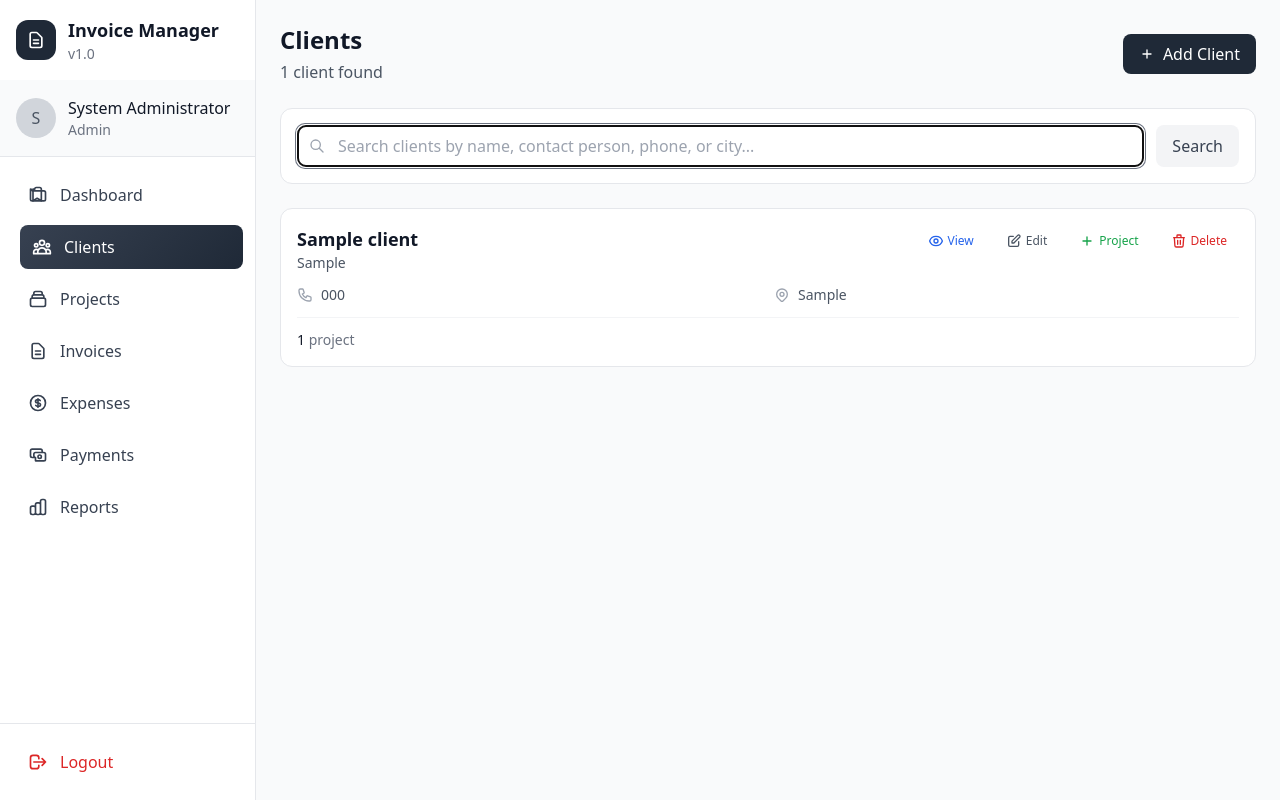
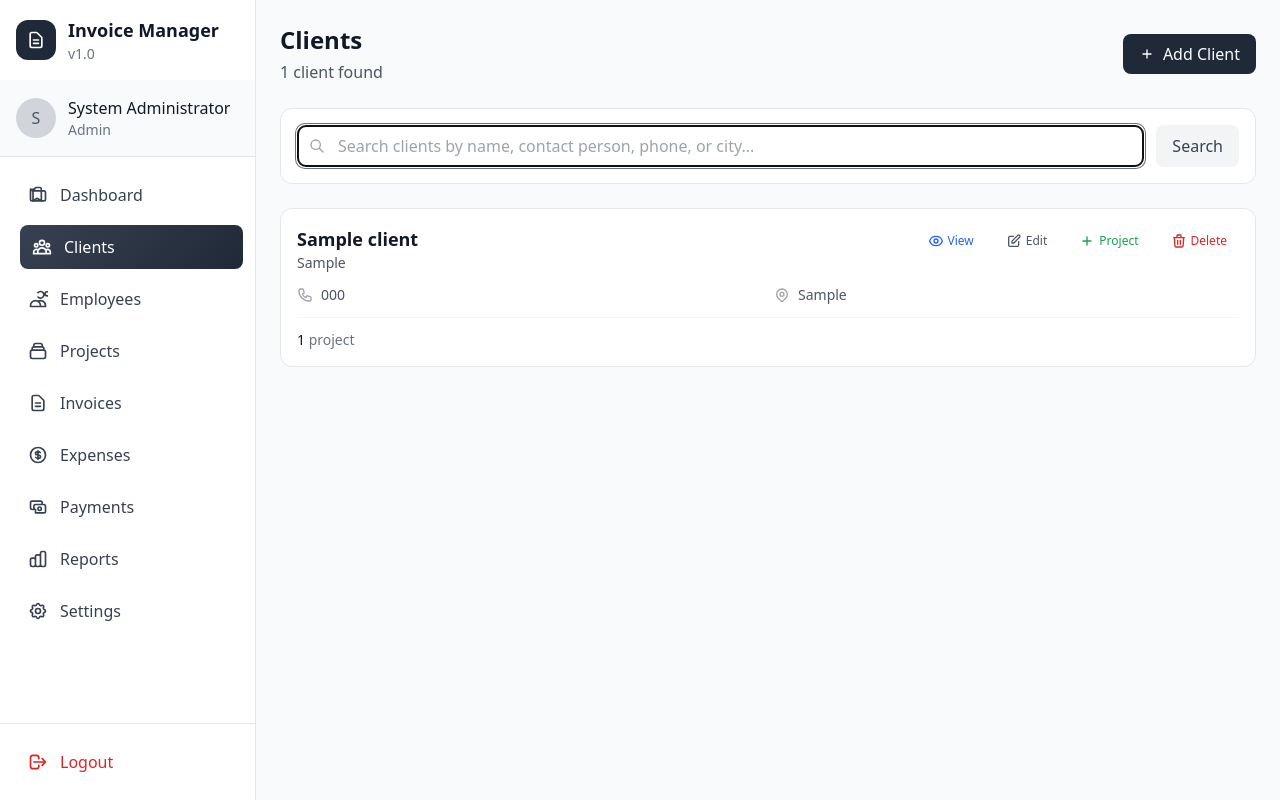
Before and after one commit to nisalrtu/digibrand_cms, a PHP site: page /digibrandcrm/modules/clients/index.php in a window 1280 px wide. Run offline with PHP 8.4, Linux system fonts and the light colour scheme; a user stored in the database is signed in; tables that the repository leaves empty hold one stand-in row (values such as "Sample post"); some libraries are stand-ins or nearby versions.

Commit message:
Add files via upload

```diff
--- a/includes/header.php
+++ b/includes/header.php
@@ -11,7 +11,7 @@ if (!Helper::isLoggedIn()) {
 <head>
     <meta charset="UTF-8">
     <meta name="viewport" content="width=device-width, initial-scale=1.0">
-    <title><?php echo $pageTitle ?? 'Invoice Manager'; ?></title>
+    <title><?php echo $pageTitle ?? 'Digibrand CRM'; ?></title>
     <script src="https://cdn.tailwindcss.com"></script>
     <style>
         /* Custom styles for mobile optimization */
@@ -192,6 +192,17 @@ if (!Helper::isLoggedIn()) {
                 <span class="font-medium">Clients</span>
             </a>
 
+            <!-- Employees (Admin Only) -->
+            <?php if (isset($_SESSION['user_role']) && $_SESSION['user_role'] === 'admin'): ?>
+            <a href="<?php echo Helper::baseUrl('modules/employees/'); ?>"
+               class="nav-item flex items-center space-x-3 px-3 py-2.5 rounded-lg text-gray-700 hover:text-gray-900 hover:bg-gray-100 <?php echo (strpos($_SERVER['REQUEST_URI'], 'employees') !== false) ? 'active text-white' : ''; ?>">
+                <svg class="w-5 h-5" fill="none" stroke="currentColor" viewBox="0 0 24 24">
+                    <path stroke-linecap="round" stroke-linejoin="round" stroke-width="2" d="M12 4.354a4 4 0 110 5.292M15 21H3v-1a6 6 0 0112 0v1zm0 0h6v-1a6 6 0 00-9-5.197m13.5-9a2.5 2.5 0 11-5 0 2.5 2.5 0 015 0z"></path>
+                </svg>
+                <span class="font-medium">Employees</span>
+            </a>
+            <?php endif; ?>
+
             <!-- Projects -->
             <a href="<?php echo Helper::baseUrl('modules/projects/'); ?>"
                class="nav-item flex items-center space-x-3 px-3 py-2.5 rounded-lg text-gray-700 hover:text-gray-900 hover:bg-gray-100 <?php echo (strpos($_SERVER['REQUEST_URI'], 'projects') !== false) ? 'active text-white' : ''; ?>">
@@ -235,6 +246,16 @@ if (!Helper::isLoggedIn()) {
                     <path stroke-linecap="round" stroke-linejoin="round" stroke-width="2" d="M9 19v-6a2 2 0 00-2-2H5a2 2 0 00-2 2v6a2 2 0 002 2h2a2 2 0 002-2zm0 0V9a2 2 0 012-2h2a2 2 0 012 2v10m-6 0a2 2 0 002 2h2a2 2 0 002-2m0 0V5a2 2 0 012-2h2a2 2 0 012 2v14a2 2 0 01-2 2h-2a2 2 0 01-2-2z"></path>
                 </svg>
                 <span class="font-medium">Reports</span>
+            </a>
+
+            <!-- Settings -->
+            <a href="<?php echo Helper::baseUrl('modules/settings/'); ?>"
+               class="nav-item flex items-center space-x-3 px-3 py-2.5 rounded-lg text-gray-700 hover:text-gray-900 hover:bg-gray-100 <?php echo (strpos($_SERVER['REQUEST_URI'], 'settings') !== false) ? 'active text-white' : ''; ?>">
+                <svg class="w-5 h-5" fill="none" stroke="currentColor" viewBox="0 0 24 24">
+                    <path stroke-linecap="round" stroke-linejoin="round" stroke-width="2" d="M10.325 4.317c.426-1.756 2.924-1.756 3.35 0a1.724 1.724 0 002.573 1.066c1.543-.94 3.31.826 2.37 2.37a1.724 1.724 0 001.065 2.572c1.756.426 1.756 2.924 0 3.35a1.724 1.724 0 00-1.066 2.573c.94 1.543-.826 3.31-2.37 2.37a1.724 1.724 0 00-2.572 1.065c-.426 1.756-2.924 1.756-3.35 0a1.724 1.724 0 00-2.573-1.066c-1.543.94-3.31-.826-2.37-2.37a1.724 1.724 0 00-1.065-2.572c-1.756-.426-1.756-2.924 0-3.35a1.724 1.724 0 001.066-2.573c-.94-1.543.826-3.31 2.37-2.37.996.608 2.296.07 2.572-1.065z"></path>
+                    <path stroke-linecap="round" stroke-linejoin="round" stroke-width="2" d="M15 12a3 3 0 11-6 0 3 3 0 016 0z"></path>
+                </svg>
+                <span class="font-medium">Settings</span>
             </a>
         </div>
 
```
